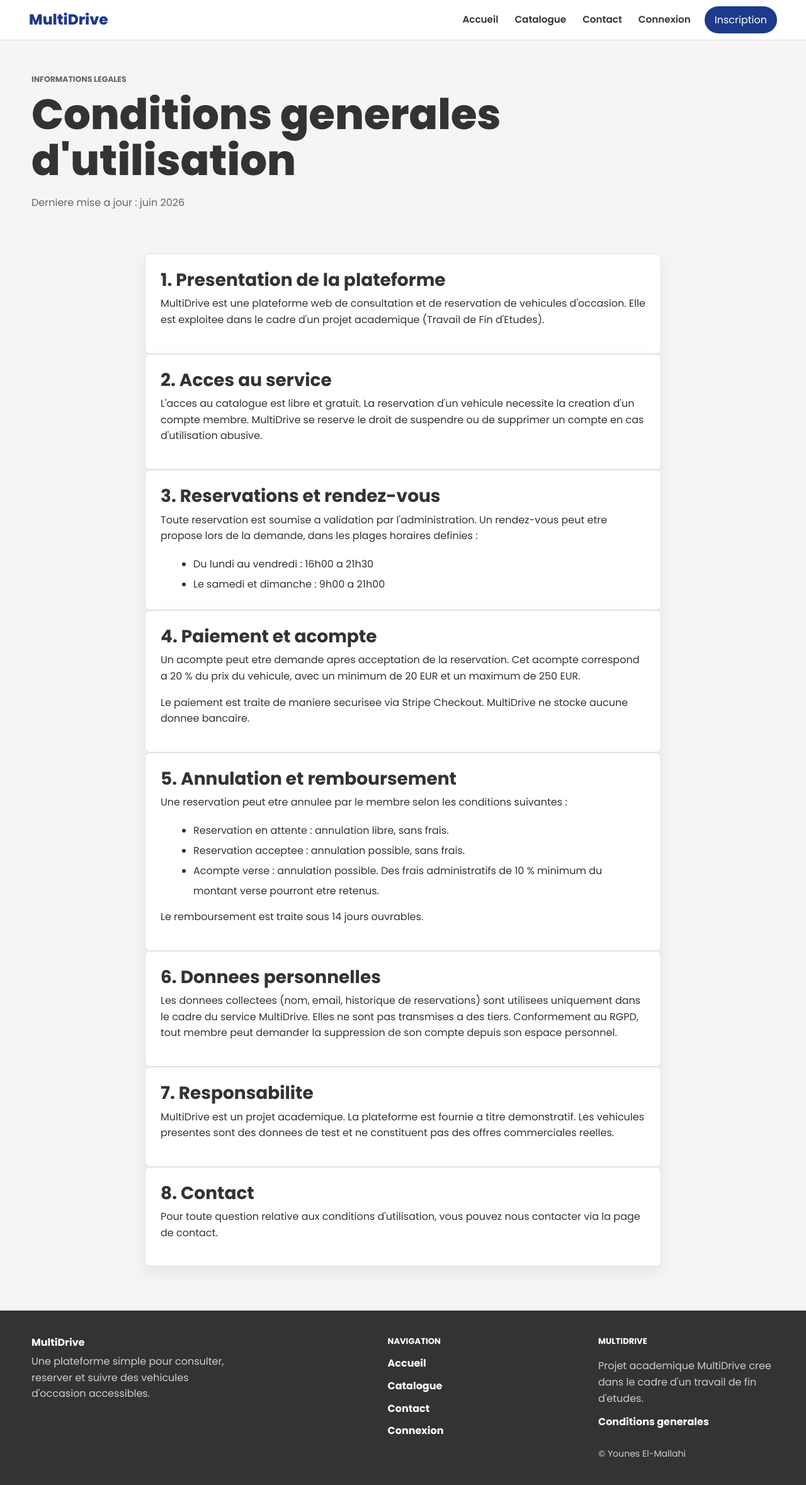
After one commit to younesmala/multidrive, a Django app: page /vehicles/cgv/ in a window 1280 px wide. The commit adds this page. Shown: the whole page at 63% size. Run offline with Django 5.2, Linux system fonts and the light colour scheme; parts of the project's set-up code (start-up, migrations or seed data) failed here and were passed over.

Commit message:
Ajout page 500 personnalisee et page CGV avec lien dans le footer

```diff
--- a/vehicles/templates/vehicles/base.html
+++ b/vehicles/templates/vehicles/base.html
@@ -134,6 +134,9 @@
         <div class="footer-column">
             <span class="footer-title">MultiDrive</span>
             <p class="footer-note">Projet academique MultiDrive cree dans le cadre d'un travail de fin d'etudes.</p>
+            <div class="footer-links" style="margin-bottom: 10px;">
+                <a href="{% url 'vehicles:cgv' %}">Conditions generales</a>
+            </div>
             <p class="footer-copy">&copy; Younes El-Mallahi</p>
         </div>
     </footer>
--- /dev/null
+++ b/vehicles/templates/vehicles/cgv.html
@@ -0,0 +1,66 @@
+{% extends "vehicles/base.html" %}
+
+{% block title %}Conditions generales — MultiDrive{% endblock %}
+
+{% block content %}
+<section class="page-title">
+    <p class="eyebrow">Informations legales</p>
+    <h1>Conditions generales d'utilisation</h1>
+    <p>Derniere mise a jour : juin 2026</p>
+</section>
+
+<section class="section" style="max-width: 820px; margin: 0 auto;">
+
+    <article class="member-detail-card">
+        <h2>1. Presentation de la plateforme</h2>
+        <p>MultiDrive est une plateforme web de consultation et de reservation de vehicules d'occasion. Elle est exploitee dans le cadre d'un projet academique (Travail de Fin d'Etudes).</p>
+    </article>
+
+    <article class="member-detail-card">
+        <h2>2. Acces au service</h2>
+        <p>L'acces au catalogue est libre et gratuit. La reservation d'un vehicule necessite la creation d'un compte membre. MultiDrive se reserve le droit de suspendre ou de supprimer un compte en cas d'utilisation abusive.</p>
+    </article>
+
+    <article class="member-detail-card">
+        <h2>3. Reservations et rendez-vous</h2>
+        <p>Toute reservation est soumise a validation par l'administration. Un rendez-vous peut etre propose lors de la demande, dans les plages horaires definies :</p>
+        <ul style="margin: 12px 0 0 20px; line-height: 2;">
+            <li>Du lundi au vendredi : 16h00 a 21h30</li>
+            <li>Le samedi et dimanche : 9h00 a 21h00</li>
+        </ul>
+    </article>
+
+    <article class="member-detail-card">
+        <h2>4. Paiement et acompte</h2>
+        <p>Un acompte peut etre demande apres acceptation de la reservation. Cet acompte correspond a 20 % du prix du vehicule, avec un minimum de 20 EUR et un maximum de 250 EUR.</p>
+        <p style="margin-top: 12px;">Le paiement est traite de maniere securisee via Stripe Checkout. MultiDrive ne stocke aucune donnee bancaire.</p>
+    </article>
+
+    <article class="member-detail-card">
+        <h2>5. Annulation et remboursement</h2>
+        <p>Une reservation peut etre annulee par le membre selon les conditions suivantes :</p>
+        <ul style="margin: 12px 0 0 20px; line-height: 2;">
+            <li>Reservation en attente : annulation libre, sans frais.</li>
+            <li>Reservation acceptee : annulation possible, sans frais.</li>
+            <li>Acompte verse : annulation possible. Des frais administratifs de 10 % minimum du montant verse pourront etre retenus.</li>
+        </ul>
+        <p style="margin-top: 12px;">Le remboursement est traite sous 14 jours ouvrables.</p>
+    </article>
+
+    <article class="member-detail-card">
+        <h2>6. Donnees personnelles</h2>
+        <p>Les donnees collectees (nom, email, historique de reservations) sont utilisees uniquement dans le cadre du service MultiDrive. Elles ne sont pas transmises a des tiers. Conformement au RGPD, tout membre peut demander la suppression de son compte depuis son espace personnel.</p>
+    </article>
+
+    <article class="member-detail-card">
+        <h2>7. Responsabilite</h2>
+        <p>MultiDrive est un projet academique. La plateforme est fournie a titre demonstratif. Les vehicules presentes sont des donnees de test et ne constituent pas des offres commerciales reelles.</p>
+    </article>
+
+    <article class="member-detail-card">
+        <h2>8. Contact</h2>
+        <p>Pour toute question relative aux conditions d'utilisation, vous pouvez nous contacter via la <a href="{% url 'contact:contact_form' %}">page de contact</a>.</p>
+    </article>
+
+</section>
+{% endblock %}
--- a/vehicles/urls.py
+++ b/vehicles/urls.py
@@ -9,4 +9,5 @@ urlpatterns = [
     path("", views.vehicle_list, name="vehicle_list"),
     path("<int:vehicle_id>/", views.vehicle_detail, name="vehicle_detail"),
     path("<int:vehicle_id>/review/", views.add_review, name="add_review"),
+    path("cgv/", views.cgv, name="cgv"),
 ]
--- a/vehicles/views.py
+++ b/vehicles/views.py
@@ -25,6 +25,10 @@ def extract_vehicle_year(title):
         if token.isdigit() and len(token) == 4:
             return token
     return "N/A"
+
+
+def cgv(request):
+    return render(request, "vehicles/cgv.html")
 
 
 def home(request):
```
Also changed, not shown: templates/500.html (added, +17 -0 lines).
